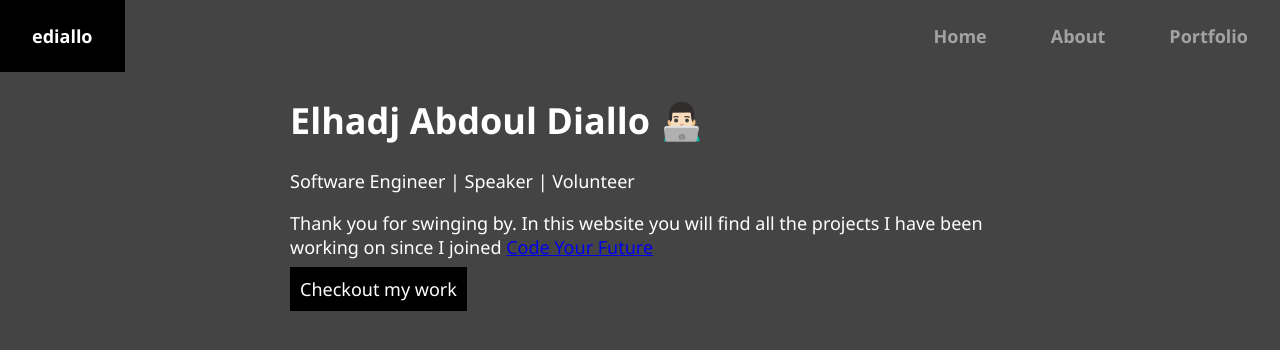
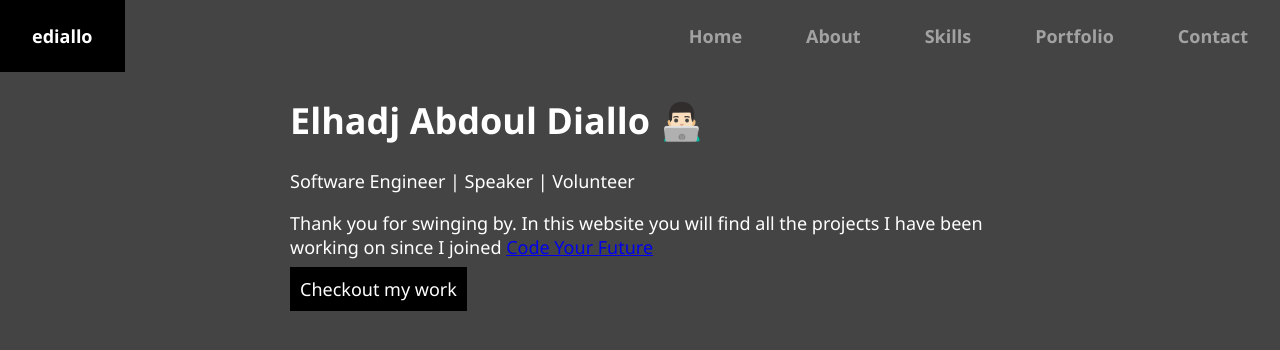
Before and after one commit to eediallo/eediallo.github.io, a React (Create React App) app in the folder my-portfolio/: page / in a window 1280 px wide. Shown: the top 350 px of the page. Built offline with nearby package versions, Linux system fonts and the light colour scheme.

Commit message:
adds skills and contact to nav bar

```diff
--- a/my-portfolio/src/components/NavBar.js
+++ b/my-portfolio/src/components/NavBar.js
@@ -17,7 +17,13 @@ const NavBar = () => {
             <Link to="/about">About</Link>
           </li>
           <li>
+            <Link to="/skills">Skills</Link>
+          </li>
+          <li>
             <Link to="/portfolio">Portfolio</Link>
+          </li>
+          <li>
+            <Link to="/contact">Contact</Link>
           </li>
         </ul>
       </nav>
```
